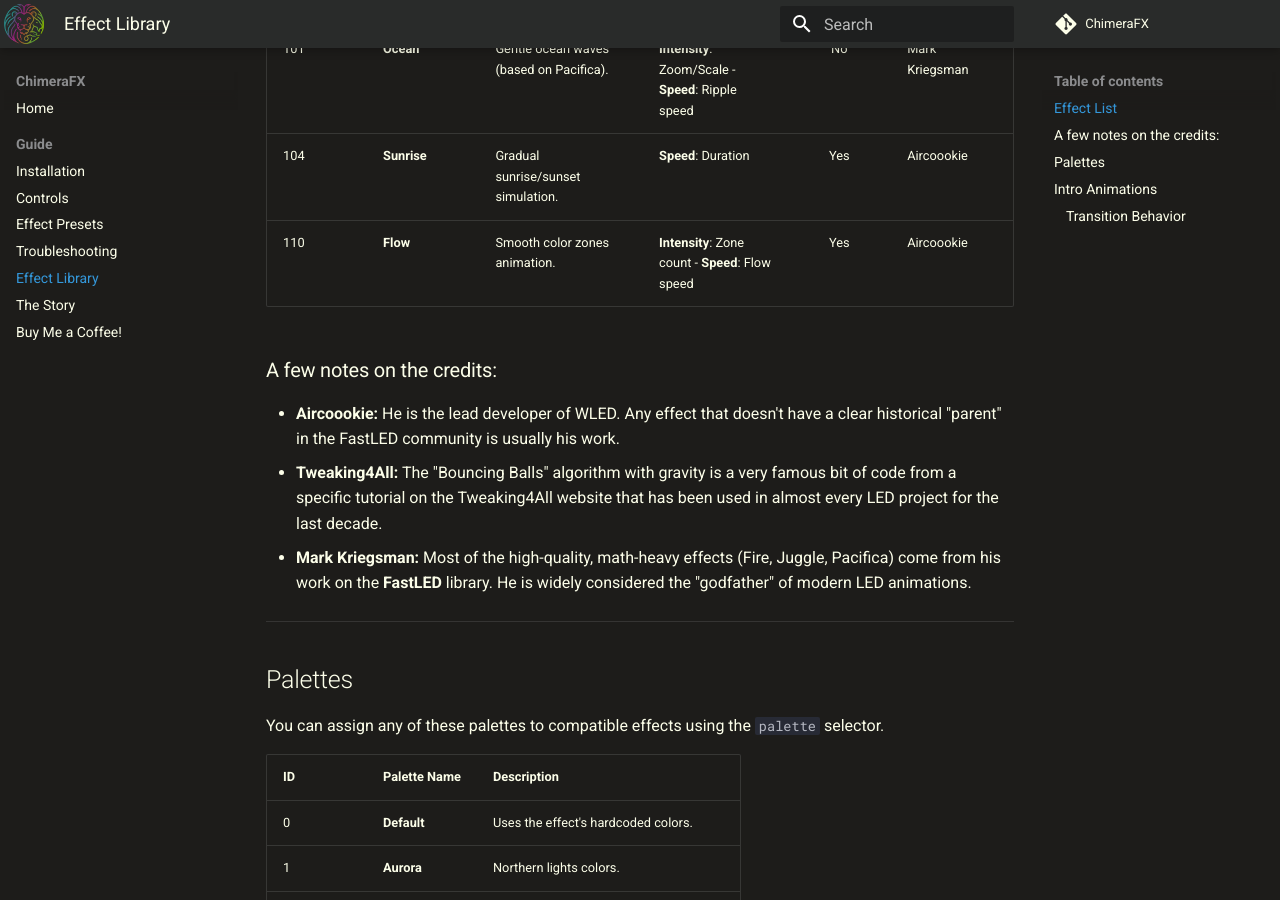
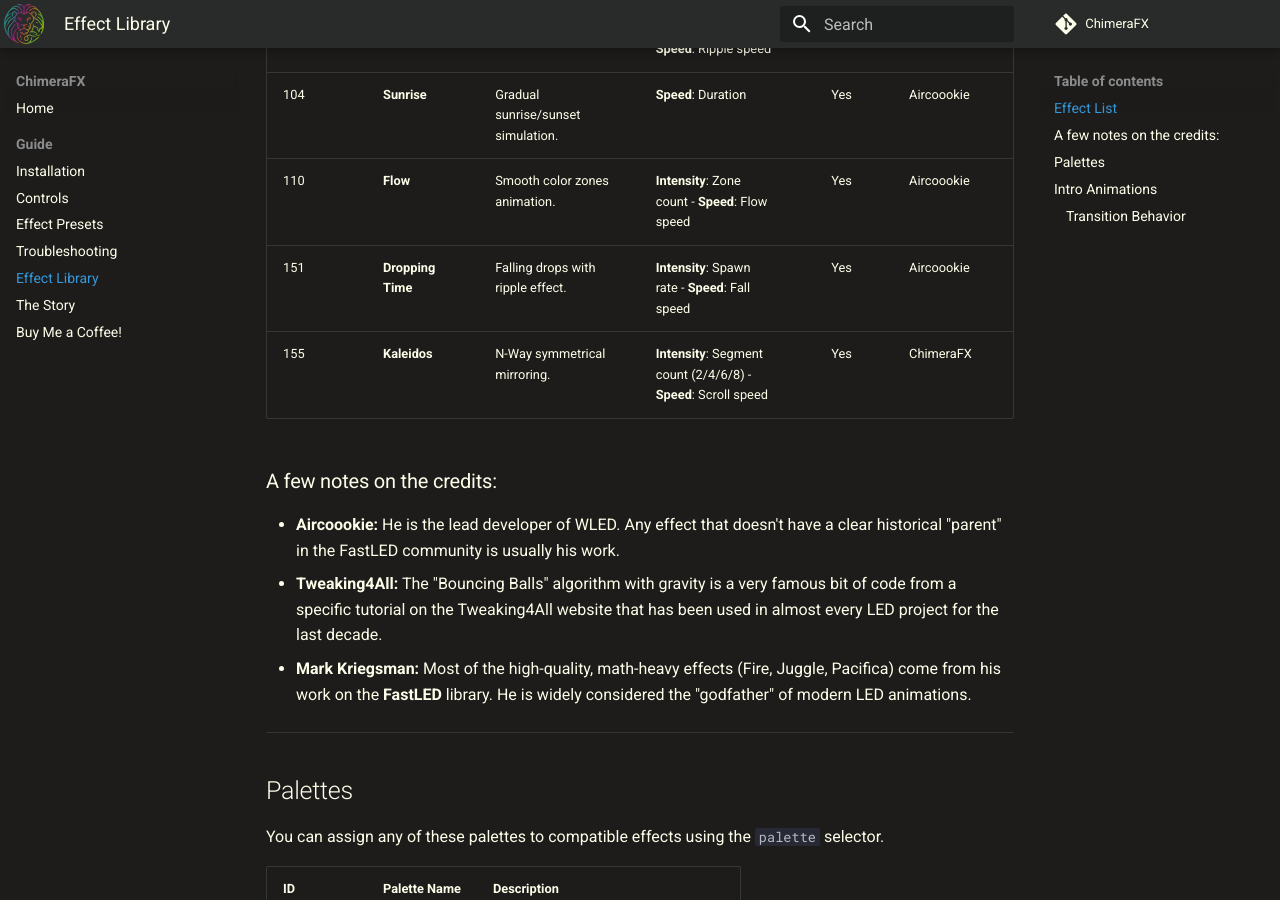
Before and after one commit to effelle/ChimeraFX, an MkDocs documentation site: the page built from docs/Effects-Library.md, in a window 1280 px wide and 900 px high, scrolled down 1960 px. Built offline with MkDocs 1.6.1 and Material for MkDocs 9.7.7, drawn with Linux system fonts in a browser that asks for light colours; comment, search, counter and statistics services are not loaded.

Commit message:
docs(kaleidos): update library and add walkthrough

```diff
--- a/docs/Effects-Library.md
+++ b/docs/Effects-Library.md
@@ -30,6 +30,8 @@
 | 101 | **Ocean** | Gentle ocean waves (based on Pacifica). | **Intensity**: Zoom/Scale - **Speed**: Ripple speed | No | Mark Kriegsman |
 | 104 | **Sunrise** | Gradual sunrise/sunset simulation. | **Speed**: Duration | Yes | Aircoookie |
 | 110 | **Flow** | Smooth color zones animation. | **Intensity**: Zone count - **Speed**: Flow speed | Yes | Aircoookie |
+| 151 | **Dropping Time** | Falling drops with ripple effect. | **Intensity**: Spawn rate - **Speed**: Fall speed | Yes | Aircoookie |
+| 155 | **Kaleidos** | N-Way symmetrical mirroring. | **Intensity**: Segment count (2/4/6/8) - **Speed**: Scroll speed | Yes | ChimeraFX |
 
 ### A few notes on the credits:
 *   **Aircoookie:** He is the lead developer of WLED. Any effect that doesn't have a clear historical "parent" in the FastLED community is usually his work.
```
